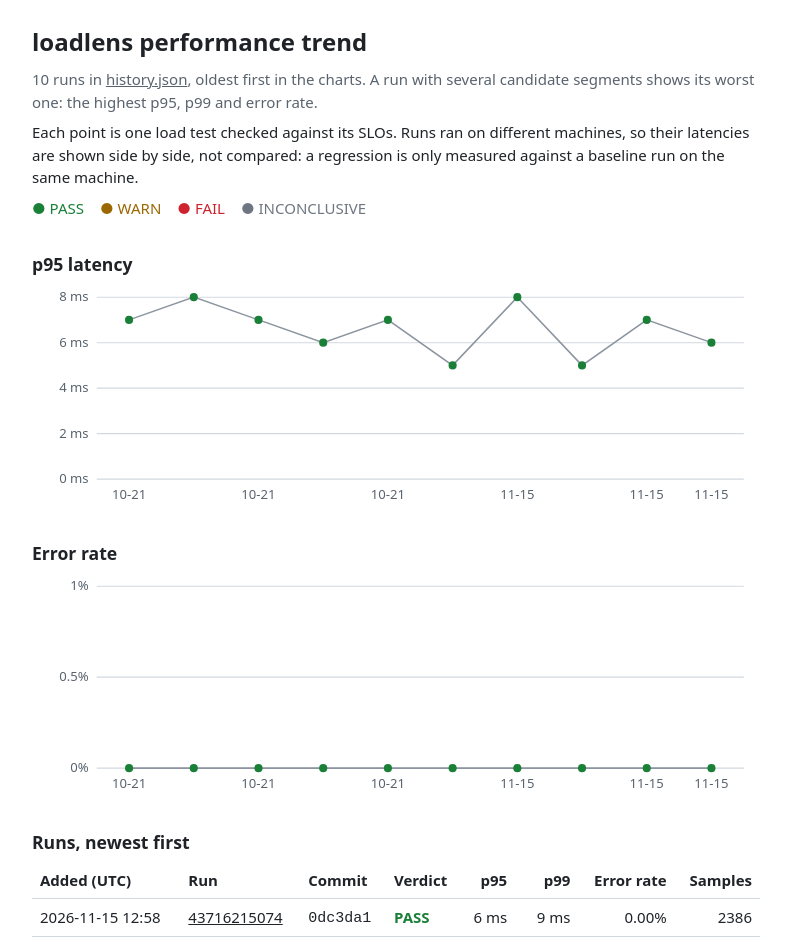
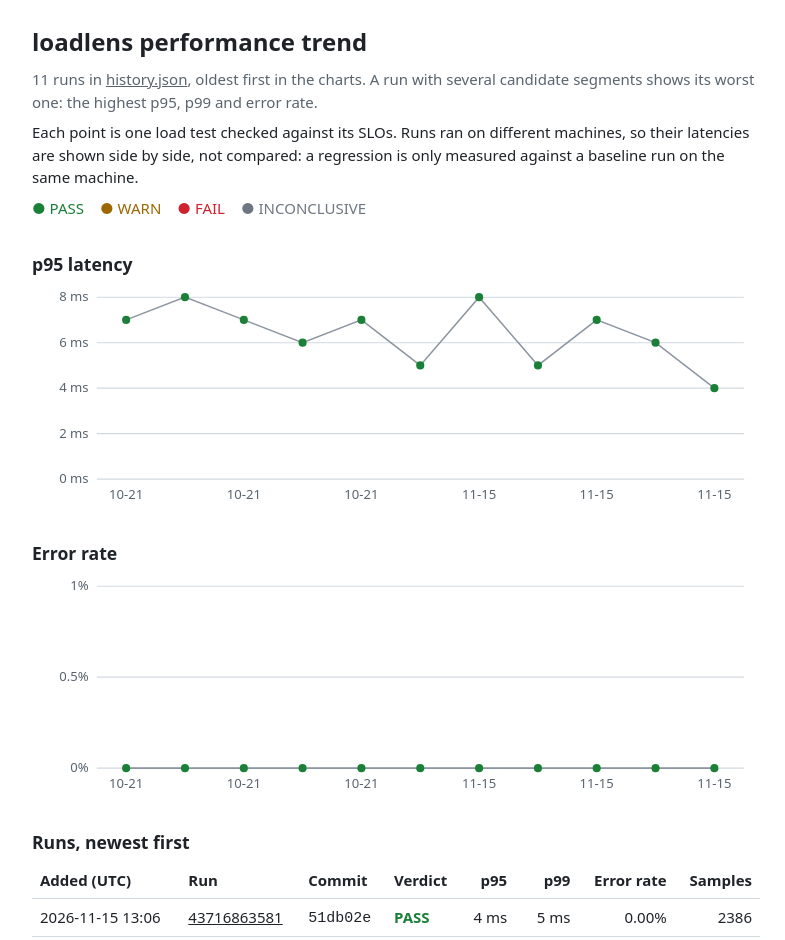
Before and after one commit to BazanJeremy/loadlens, a plain HTML site: page index.html in a window 1280 px wide. Shown: the top 940 px of the page, without its empty margins (244-1029 px from the left). Drawn offline with Linux system fonts and the light colour scheme.

Commit message:
trend: add run 43716863581 (51db02e3530f5386a59b67a835739fa0ab7c392c)

```diff
--- a/index.html
+++ b/index.html
@@ -40,7 +40,7 @@ a { color: inherit; }
 <body>
 <main>
 <h1>loadlens performance trend</h1>
-<p class="muted">10 runs in <a href="history.json">history.json</a>, oldest first in the charts. A run with several candidate segments shows its worst one: the highest p95, p99 and error rate.</p>
+<p class="muted">11 runs in <a href="history.json">history.json</a>, oldest first in the charts. A run with several candidate segments shows its worst one: the highest p95, p99 and error rate.</p>
 <p>Each point is one load test checked against its SLOs. Runs ran on different machines, so their latencies are shown side by side, not compared: a regression is only measured against a baseline run on the same machine.</p>
 <p class="legend"><span class="pass">● PASS</span><span class="warn">● WARN</span><span class="fail">● FAIL</span><span class="inconclusive">● INCONCLUSIVE</span></p>
 <h2>p95 latency</h2>
@@ -50,50 +50,53 @@ a { color: inherit; }
 <line class="grid" x1="64" x2="704" y1="102.0" y2="102.0"/><text x="56" y="106.0" text-anchor="end">4 ms</text>
 <line class="grid" x1="64" x2="704" y1="57.0" y2="57.0"/><text x="56" y="61.0" text-anchor="end">6 ms</text>
 <line class="grid" x1="64" x2="704" y1="12.0" y2="12.0"/><text x="56" y="16.0" text-anchor="end">8 ms</text>
-<polyline class="trace" points="96.0,34.5 160.0,12.0 224.0,34.5 288.0,57.0 352.0,34.5 416.0,79.5 480.0,12.0 544.0,79.5 608.0,34.5 672.0,57.0"/>
-<text x="96.0" y="212" text-anchor="middle">10-21</text>
-<circle class="pass" cx="96.0" cy="34.5" r="4"><title>2026-10-21 09:12 UTC, 5f4b119: 7 ms, PASS</title></circle>
-<circle class="pass" cx="160.0" cy="12.0" r="4"><title>2026-10-21 09:22 UTC, 5f4b119: 8 ms, PASS</title></circle>
-<text x="224.0" y="212" text-anchor="middle">10-21</text>
-<circle class="pass" cx="224.0" cy="34.5" r="4"><title>2026-10-21 11:06 UTC, 5f4b119: 7 ms, PASS</title></circle>
-<circle class="pass" cx="288.0" cy="57.0" r="4"><title>2026-10-21 11:30 UTC, 1e0b00b: 6 ms, PASS</title></circle>
-<text x="352.0" y="212" text-anchor="middle">10-21</text>
-<circle class="pass" cx="352.0" cy="34.5" r="4"><title>2026-10-21 12:50 UTC, da9b9fa: 7 ms, PASS</title></circle>
-<circle class="pass" cx="416.0" cy="79.5" r="4"><title>2026-10-21 13:53 UTC, d692916: 5 ms, PASS</title></circle>
-<text x="480.0" y="212" text-anchor="middle">11-15</text>
-<circle class="pass" cx="480.0" cy="12.0" r="4"><title>2026-11-15 07:45 UTC, b26f802: 8 ms, PASS</title></circle>
-<circle class="pass" cx="544.0" cy="79.5" r="4"><title>2026-11-15 12:42 UTC, 5a68c9c: 5 ms, PASS</title></circle>
-<text x="608.0" y="212" text-anchor="middle">11-15</text>
-<circle class="pass" cx="608.0" cy="34.5" r="4"><title>2026-11-15 12:51 UTC, 61f9986: 7 ms, PASS</title></circle>
-<text x="672.0" y="212" text-anchor="middle">11-15</text>
-<circle class="pass" cx="672.0" cy="57.0" r="4"><title>2026-11-15 12:58 UTC, 0dc3da1: 6 ms, PASS</title></circle>
+<polyline class="trace" points="93.1,34.5 151.3,12.0 209.5,34.5 267.6,57.0 325.8,34.5 384.0,79.5 442.2,12.0 500.4,79.5 558.5,34.5 616.7,57.0 674.9,102.0"/>
+<text x="93.1" y="212" text-anchor="middle">10-21</text>
+<circle class="pass" cx="93.1" cy="34.5" r="4"><title>2026-10-21 09:12 UTC, 5f4b119: 7 ms, PASS</title></circle>
+<circle class="pass" cx="151.3" cy="12.0" r="4"><title>2026-10-21 09:22 UTC, 5f4b119: 8 ms, PASS</title></circle>
+<text x="209.5" y="212" text-anchor="middle">10-21</text>
+<circle class="pass" cx="209.5" cy="34.5" r="4"><title>2026-10-21 11:06 UTC, 5f4b119: 7 ms, PASS</title></circle>
+<circle class="pass" cx="267.6" cy="57.0" r="4"><title>2026-10-21 11:30 UTC, 1e0b00b: 6 ms, PASS</title></circle>
+<text x="325.8" y="212" text-anchor="middle">10-21</text>
+<circle class="pass" cx="325.8" cy="34.5" r="4"><title>2026-10-21 12:50 UTC, da9b9fa: 7 ms, PASS</title></circle>
+<circle class="pass" cx="384.0" cy="79.5" r="4"><title>2026-10-21 13:53 UTC, d692916: 5 ms, PASS</title></circle>
+<text x="442.2" y="212" text-anchor="middle">11-15</text>
+<circle class="pass" cx="442.2" cy="12.0" r="4"><title>2026-11-15 07:45 UTC, b26f802: 8 ms, PASS</title></circle>
+<circle class="pass" cx="500.4" cy="79.5" r="4"><title>2026-11-15 12:42 UTC, 5a68c9c: 5 ms, PASS</title></circle>
+<text x="558.5" y="212" text-anchor="middle">11-15</text>
+<circle class="pass" cx="558.5" cy="34.5" r="4"><title>2026-11-15 12:51 UTC, 61f9986: 7 ms, PASS</title></circle>
+<circle class="pass" cx="616.7" cy="57.0" r="4"><title>2026-11-15 12:58 UTC, 0dc3da1: 6 ms, PASS</title></circle>
+<text x="674.9" y="212" text-anchor="middle">11-15</text>
+<circle class="pass" cx="674.9" cy="102.0" r="4"><title>2026-11-15 13:06 UTC, 51db02e: 4 ms, PASS</title></circle>
 </svg>
 <h2>Error rate</h2>
 <svg viewBox="0 0 720 220" role="img" aria-label="Error rate per run">
 <line class="grid" x1="64" x2="704" y1="192.0" y2="192.0"/><text x="56" y="196.0" text-anchor="end">0%</text>
 <line class="grid" x1="64" x2="704" y1="102.0" y2="102.0"/><text x="56" y="106.0" text-anchor="end">0.5%</text>
 <line class="grid" x1="64" x2="704" y1="12.0" y2="12.0"/><text x="56" y="16.0" text-anchor="end">1%</text>
-<polyline class="trace" points="96.0,192.0 160.0,192.0 224.0,192.0 288.0,192.0 352.0,192.0 416.0,192.0 480.0,192.0 544.0,192.0 608.0,192.0 672.0,192.0"/>
-<text x="96.0" y="212" text-anchor="middle">10-21</text>
-<circle class="pass" cx="96.0" cy="192.0" r="4"><title>2026-10-21 09:12 UTC, 5f4b119: 0%, PASS</title></circle>
-<circle class="pass" cx="160.0" cy="192.0" r="4"><title>2026-10-21 09:22 UTC, 5f4b119: 0%, PASS</title></circle>
-<text x="224.0" y="212" text-anchor="middle">10-21</text>
-<circle class="pass" cx="224.0" cy="192.0" r="4"><title>2026-10-21 11:06 UTC, 5f4b119: 0%, PASS</title></circle>
-<circle class="pass" cx="288.0" cy="192.0" r="4"><title>2026-10-21 11:30 UTC, 1e0b00b: 0%, PASS</title></circle>
-<text x="352.0" y="212" text-anchor="middle">10-21</text>
-<circle class="pass" cx="352.0" cy="192.0" r="4"><title>2026-10-21 12:50 UTC, da9b9fa: 0%, PASS</title></circle>
-<circle class="pass" cx="416.0" cy="192.0" r="4"><title>2026-10-21 13:53 UTC, d692916: 0%, PASS</title></circle>
-<text x="480.0" y="212" text-anchor="middle">11-15</text>
-<circle class="pass" cx="480.0" cy="192.0" r="4"><title>2026-11-15 07:45 UTC, b26f802: 0%, PASS</title></circle>
-<circle class="pass" cx="544.0" cy="192.0" r="4"><title>2026-11-15 12:42 UTC, 5a68c9c: 0%, PASS</title></circle>
-<text x="608.0" y="212" text-anchor="middle">11-15</text>
-<circle class="pass" cx="608.0" cy="192.0" r="4"><title>2026-11-15 12:51 UTC, 61f9986: 0%, PASS</title></circle>
-<text x="672.0" y="212" text-anchor="middle">11-15</text>
-<circle class="pass" cx="672.0" cy="192.0" r="4"><title>2026-11-15 12:58 UTC, 0dc3da1: 0%, PASS</title></circle>
+<polyline class="trace" points="93.1,192.0 151.3,192.0 209.5,192.0 267.6,192.0 325.8,192.0 384.0,192.0 442.2,192.0 500.4,192.0 558.5,192.0 616.7,192.0 674.9,192.0"/>
+<text x="93.1" y="212" text-anchor="middle">10-21</text>
+<circle class="pass" cx="93.1" cy="192.0" r="4"><title>2026-10-21 09:12 UTC, 5f4b119: 0%, PASS</title></circle>
+<circle class="pass" cx="151.3" cy="192.0" r="4"><title>2026-10-21 09:22 UTC, 5f4b119: 0%, PASS</title></circle>
+<text x="209.5" y="212" text-anchor="middle">10-21</text>
+<circle class="pass" cx="209.5" cy="192.0" r="4"><title>2026-10-21 11:06 UTC, 5f4b119: 0%, PASS</title></circle>
+<circle class="pass" cx="267.6" cy="192.0" r="4"><title>2026-10-21 11:30 UTC, 1e0b00b: 0%, PASS</title></circle>
+<text x="325.8" y="212" text-anchor="middle">10-21</text>
+<circle class="pass" cx="325.8" cy="192.0" r="4"><title>2026-10-21 12:50 UTC, da9b9fa: 0%, PASS</title></circle>
+<circle class="pass" cx="384.0" cy="192.0" r="4"><title>2026-10-21 13:53 UTC, d692916: 0%, PASS</title></circle>
+<text x="442.2" y="212" text-anchor="middle">11-15</text>
+<circle class="pass" cx="442.2" cy="192.0" r="4"><title>2026-11-15 07:45 UTC, b26f802: 0%, PASS</title></circle>
+<circle class="pass" cx="500.4" cy="192.0" r="4"><title>2026-11-15 12:42 UTC, 5a68c9c: 0%, PASS</title></circle>
+<text x="558.5" y="212" text-anchor="middle">11-15</text>
+<circle class="pass" cx="558.5" cy="192.0" r="4"><title>2026-11-15 12:51 UTC, 61f9986: 0%, PASS</title></circle>
+<circle class="pass" cx="616.7" cy="192.0" r="4"><title>2026-11-15 12:58 UTC, 0dc3da1: 0%, PASS</title></circle>
+<text x="674.9" y="212" text-anchor="middle">11-15</text>
+<circle class="pass" cx="674.9" cy="192.0" r="4"><title>2026-11-15 13:06 UTC, 51db02e: 0%, PASS</title></circle>
 </svg>
 <h2>Runs, newest first</h2>
 <div class="table"><table>
 <thead><tr><th>Added (UTC)</th><th>Run</th><th>Commit</th><th>Verdict</th><th>p95</th><th>p99</th><th>Error rate</th><th>Samples</th></tr></thead><tbody>
+<tr><td>2026-11-15 13:06</td><td><a href="https://github.com/BazanJeremy/loadlens/actions/runs/43716863581">43716863581</a></td><td><code>51db02e</code></td><td class="level pass">PASS</td><td>4 ms</td><td>5 ms</td><td>0.00%</td><td>2386</td></tr>
 <tr><td>2026-11-15 12:58</td><td><a href="https://github.com/BazanJeremy/loadlens/actions/runs/43716215074">43716215074</a></td><td><code>0dc3da1</code></td><td class="level pass">PASS</td><td>6 ms</td><td>9 ms</td><td>0.00%</td><td>2386</td></tr>
 <tr><td>2026-11-15 12:51</td><td><a href="https://github.com/BazanJeremy/loadlens/actions/runs/43715565219">43715565219</a></td><td><code>61f9986</code></td><td class="level pass">PASS</td><td>7 ms</td><td>10 ms</td><td>0.00%</td><td>2386</td></tr>
 <tr><td>2026-11-15 12:42</td><td><a href="https://github.com/BazanJeremy/loadlens/actions/runs/43714862561">43714862561</a></td><td><code>5a68c9c</code></td><td class="level pass">PASS</td><td>5 ms</td><td>7 ms</td><td>0.00%</td><td>2386</td></tr>
```
Also changed, not shown: history.json (+22 -0 lines).
